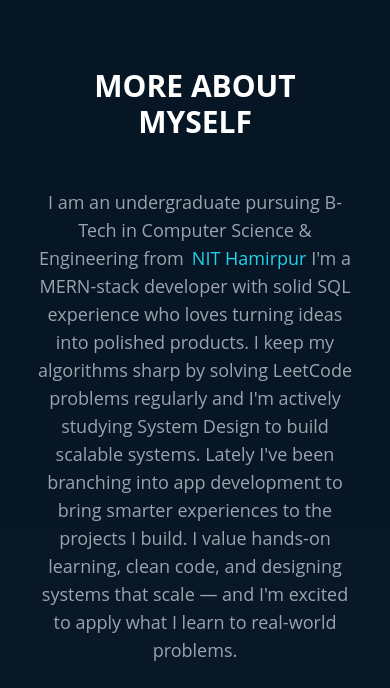
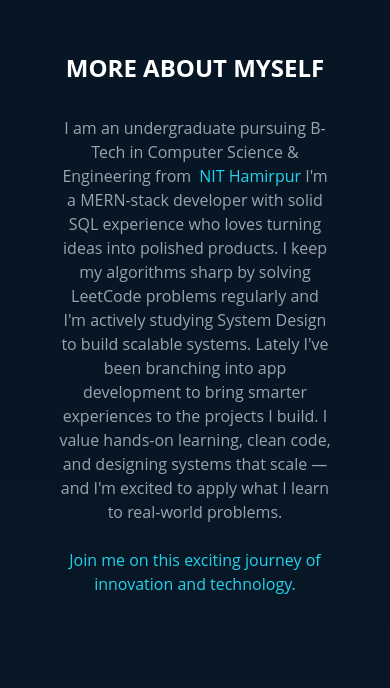
Before and after one commit to Rudransh-Singh-Athwal/Rudransh-Portfolio, a React (Create React App) app: page / in a window 390 px wide. Shown: the part 936-1624 px from the top of the page. Built offline with nearby package versions, Linux system fonts and the light colour scheme.

Commit message:
made about and app.js responsive

```diff
--- a/src/App.js
+++ b/src/App.js
@@ -14,21 +14,16 @@ import Experience from "./components/experience/Experience";
 function App() {
   return (
     <div>
+      <nav className="fixed top-0 left-0 w-full z-50">
         <Navbar />
+      </nav>
+      <div className="pt-16">
         <Home />
         <About />
-      {/* <Education/> */}
         <Experience />
         <Projects />
         <Contact />
-      {/* <Experience /> */}
-      {/* <Router>
-        <Routes>
-        <Route exact path="/" element={<Home />} />
-          <Route exact path="/Education" element={<Education />} />
-          <Route exact path="/Skills" element={<Skills />} />
-        </Routes>
-      </Router> */}
+      </div>
     </div>
   );
 }
--- a/src/components/About.js
+++ b/src/components/About.js
@@ -4,13 +4,13 @@ import { Link } from "react-scroll";
 
 export default function About() {
   return (
-    <div id="about" name="about" className="h-screen w-full">
-      <div className="max-w-screen-xl mx-[9%] flex flex-col items-center justify-between h-full gap-[10%] lg:flex-row">
-        <div className="flex flex-col justify-center h-full mt-20">
-          <h2 className="text-3xl text-center font-bold text-white mb-6">
+    <div id="about" name="about" className="w-full min-h-screen">
+      <div className="max-w-screen-xl mx-[9%] px-6 flex flex-col items-center justify-between h-full gap-8 lg:flex-row lg:gap-[10%] py-12">
+        <div className="flex flex-col justify-center h-full mt-8 lg:mt-20 w-full">
+          <h2 className="text-2xl sm:text-3xl lg:text-3xl text-center lg:text-center font-bold text-white mb-4 sm:mb-6">
             MORE ABOUT MYSELF
           </h2>
-          <div className="text-gray-400 text-lg text-center py-6 max-w-2xl">
+          <div className="text-gray-400 text-base sm:text-lg text-center lg:text-center py-4 sm:py-6 max-w-2xl mx-auto">
             <p>
               I am an undergraduate pursuing B-Tech in Computer Science &
               Engineering from
@@ -25,14 +25,17 @@ export default function About() {
               learn to real-world problems.
             </p>
             <div className="mt-6">
-              <Link to="contact" className="text-cyan-400 cursor-pointer">
+              <Link
+                to="contact"
+                className="text-cyan-400 cursor-pointer inline-block"
+              >
                 Join me on this exciting journey of innovation and technology.
               </Link>
             </div>
           </div>
         </div>
 
-        <div className="md:block">
+        <div className="md:block mt-8 lg:mt-0">
           <Skills />
         </div>
       </div>
```
Lines whose indentation alone changed are shown as unchanged.
